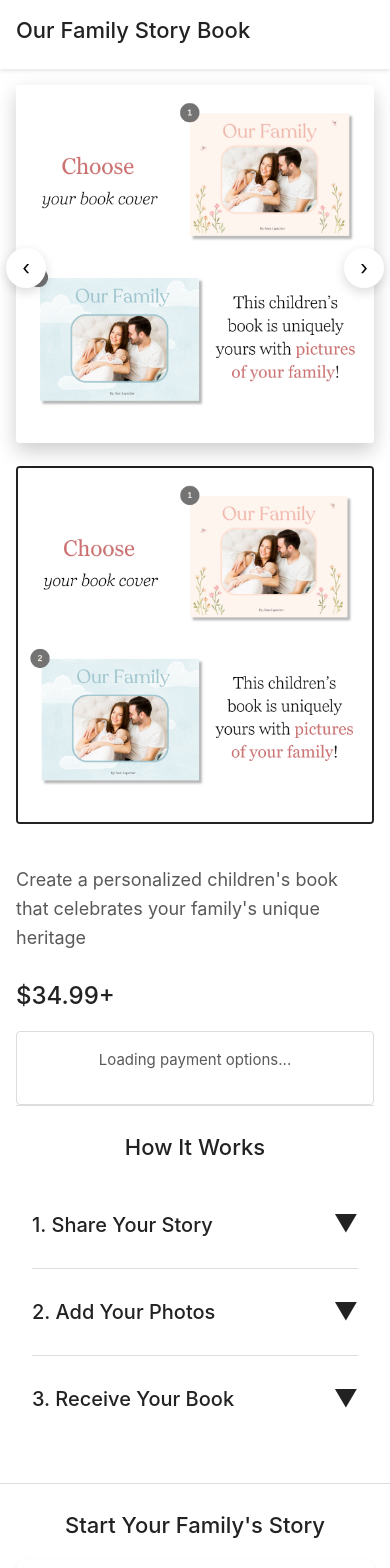
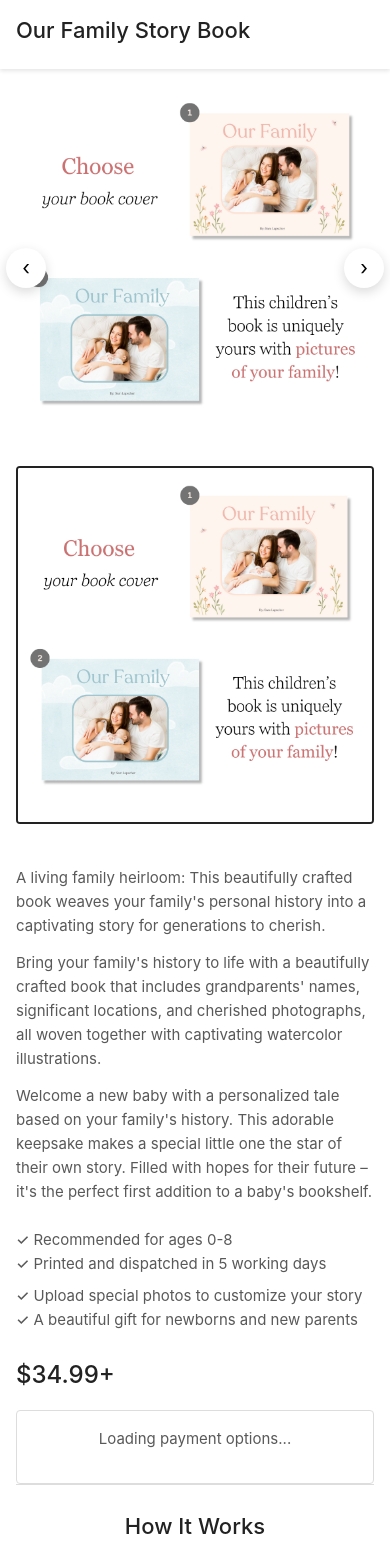
Before and after one commit to ylapscher/sam-book-1, a React (Create React App) app: page / in a window 390 px wide. Shown: the top 1568 px of the page. Built offline with nearby package versions, Linux system fonts and the light colour scheme.

Commit message:
Refactor ProductInfo component in App.js to enhance content structure and styling, including updated subtitle formatting and improved responsive design for mobile devices.

```diff
--- a/src/App.js
+++ b/src/App.js
@@ -90,7 +90,6 @@ const MainImageContainer = styled.div`
     width: 100%;
     height: auto;
     border-radius: 4px;
-    box-shadow: 0 8px 20px rgba(0, 0, 0, 0.2);
   }
 
   .navigation-container {
@@ -155,10 +154,14 @@ const NavigationButton = styled.button`
 const ProductInfo = styled.div`
   padding: 0 2rem;
 
-  p.subtitle {
-    font-size: 20px;
-    color: #595959;
+  .subtitle {
     margin-bottom: 2rem;
+
+    p {
+      font-size: 16px;
+      color: var(--secondary-color);
+      margin-bottom: 1rem;
+    }
   }
 
   @media (max-width: 1024px) {
@@ -166,9 +169,18 @@ const ProductInfo = styled.div`
   }
 
   @media (max-width: 768px) {
-    p.subtitle {
-      font-size: 18px;
+    .subtitle {
       margin-bottom: 1.5rem;
+
+      p {
+        font-size: 15px;
+        margin-bottom: 0.8rem;
+      }
+
+      > div {
+        grid-template-columns: 1fr !important;
+        gap: 0.5rem !important;
+      }
     }
   }
 `;
@@ -887,9 +899,22 @@ function App() {
             </ProductImagesContainer>
 
             <ProductInfo>
-              <p className="subtitle">
-                Create a personalized children's book that celebrates your family's unique heritage
-              </p>
+              <div className="subtitle">
+                <p>A living family heirloom: This beautifully crafted book weaves your family's personal history into a captivating story for generations to cherish.</p>
+                <p>Bring your family's history to life with a beautifully crafted book that includes grandparents' names, significant locations, and cherished photographs, all woven together with captivating watercolor illustrations.</p>
+                <p>Welcome a new baby with a personalized tale based on your family's history. This adorable keepsake makes a special little one the star of their own story. Filled with hopes for their future – it's the perfect first addition to a baby's bookshelf.</p>
+
+                <div style={{ marginTop: "1.5rem", display: "grid", gridTemplateColumns: "repeat(2, 1fr)", gap: "1rem" }}>
+                  <div>
+                    <p style={{ margin: "0" }}><span style={{ fontWeight: "500" }}>✓</span> Recommended for ages 0-8</p>
+                    <p style={{ margin: "0" }}><span style={{ fontWeight: "500" }}>✓</span> Printed and dispatched in 5 working days</p>
+                  </div>
+                  <div>
+                    <p style={{ margin: "0" }}><span style={{ fontWeight: "500" }}>✓</span> Upload special photos to customize your story</p>
+                    <p style={{ margin: "0" }}><span style={{ fontWeight: "500" }}>✓</span> A beautiful gift for newborns and new parents</p>
+                  </div>
+                </div>
+              </div>
               <Price>$34.99+</Price>
 
               {!stripeLoaded ? (
```
